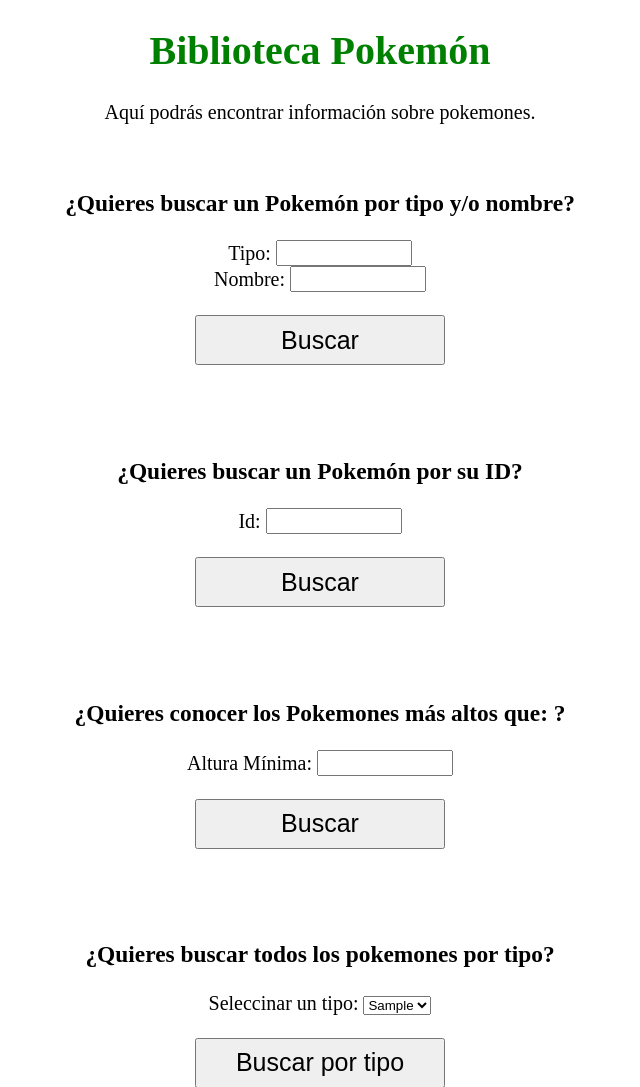
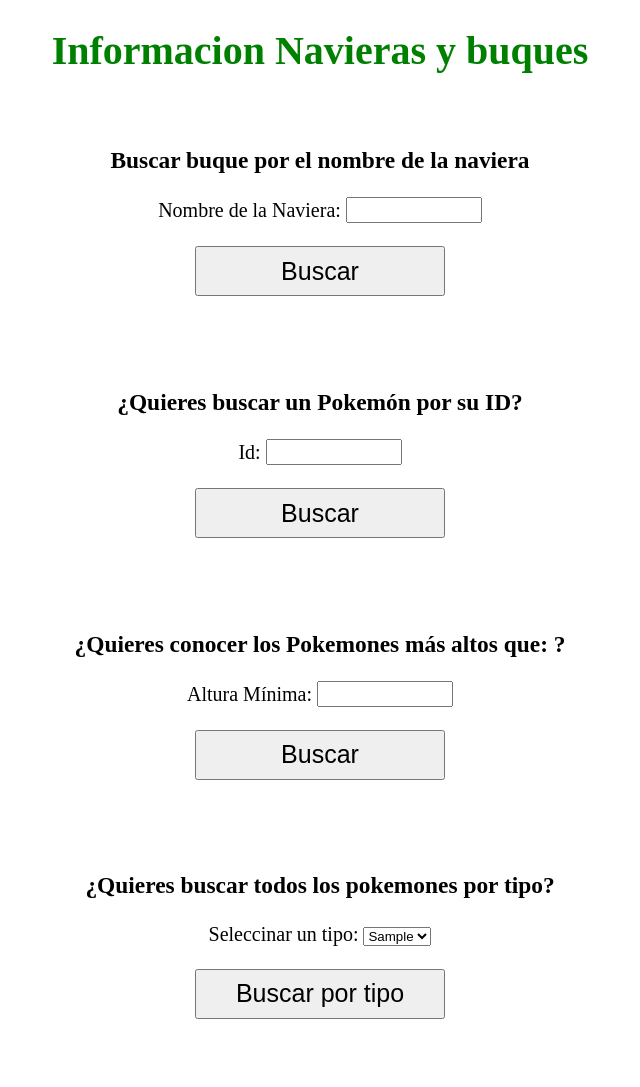
Before and after one commit to vlarrain2/Grupo108_BasesDeDatos, a PHP site: page / in a window 1280 px wide. Shown: the top 1087 px of the page, without its empty margins (328-968 px from the left). After the commit the page ends 1019 px from the top, so only its background shows below. Run offline with PHP 8.4, Linux system fonts and the light colour scheme; tables that the repository leaves empty or names only in its code hold one stand-in row (values such as "Sample post"); some libraries are stand-ins or nearby versions.

Commit message:
index.php

```diff
--- a/Sites/index.php
+++ b/Sites/index.php
@@ -1,20 +1,17 @@
 <?php include('templates/header.html');   ?>
 
 <body>
-  <h1 align="center">Biblioteca Pokemón </h1>
-  <p style="text-align:center;">Aquí podrás encontrar información sobre pokemones.</p>
+  <h1 align="center">Informacion Navieras y buques </h1>
 
   <br>
 
-  <h3 align="center"> ¿Quieres buscar un Pokemón por tipo y/o nombre?</h3>
+  <h3 align="center"> Buscar buque por el nombre de la naviera </h3>
 
   <form align="center" action="consultas/consulta_tipo_nombre.php" method="post">
-    Tipo:
-    <input type="text" name="tipo_elegido">
+    Nombre de la Naviera:
+    <input type="text" name="nombre">
     <br/>
-    Nombre:
-    <input type="text" name="nombre_pokemon">
-    <br/><br/>
+    <br/>
     <input type="submit" value="Buscar">
   </form>
 
```
